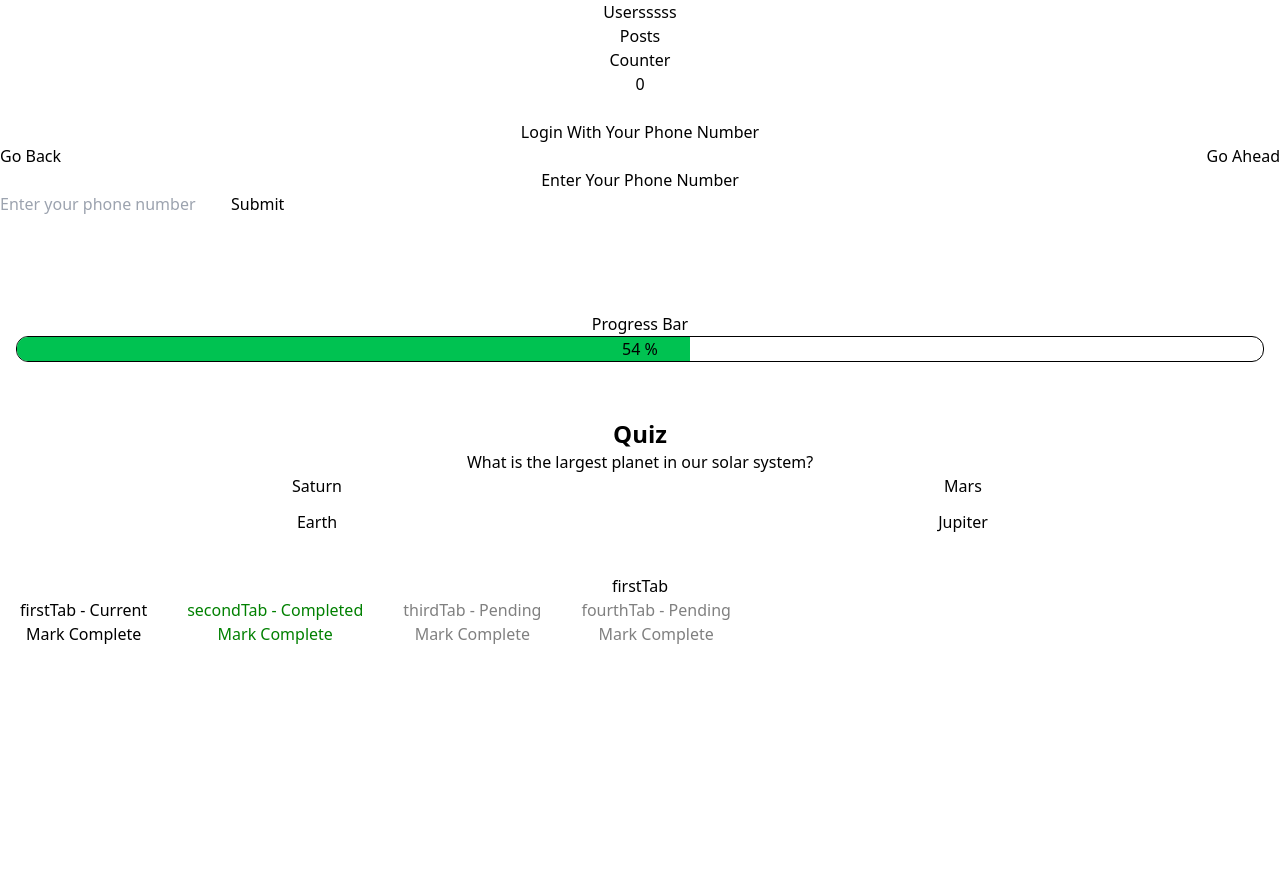
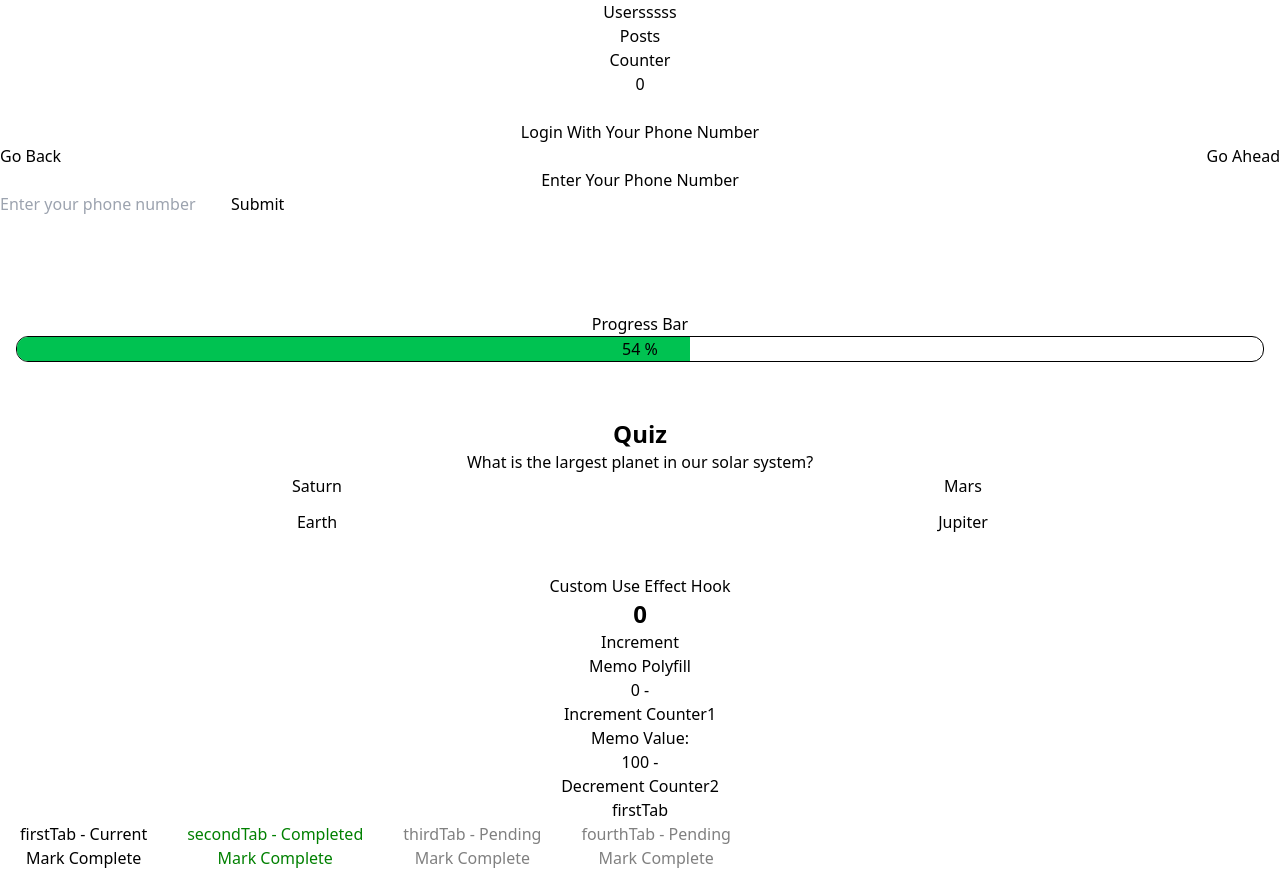
Before and after one commit to guptaanshik1/react-commons, a React (Vite) app: page / in a window 1280 px wide. Before the commit the page ends 800 px from the top, so only its background shows below. Built offline with nearby package versions, Linux system fonts and the light colour scheme.

Commit message:
made the polyfill for useMemo

```diff
--- a/src/App.tsx
+++ b/src/App.tsx
@@ -15,6 +15,8 @@ import Counter from "./components/Counter/Counter";
 import PhoneNumber from "./components/PhoneOtp/PhoneNumber";
 import ProgressBar from "./components/ProgressBar/ProgressBar";
 import Quiz from "./components/Quiz/Quiz";
+import Incrementer from "./components/Incrementer";
+import MemoPolyfill from "./components/MemoPolyfill";
 
 const App = () => {
   const [name, setName] = useState("John");
@@ -30,6 +32,8 @@ const App = () => {
       <PhoneNumber />
       <ProgressBar />
       <Quiz />
+      <Incrementer />
+      <MemoPolyfill />
       {/* <TimeoutComponent /> */}
       <UserData.Provider value={{ name, setName }}>
         {/* <LiveChatContainer /> */}
--- /dev/null
+++ b/src/components/Incrementer.tsx
@@ -0,0 +1,22 @@
+import { useEffect, useState } from "react";
+import useCustomEffect from "../hooks/common/useCustomEffect";
+
+const Incrementer = () => {
+  const [count, setCount] = useState(0);
+
+  console.log("Component re-rendered");
+
+  useCustomEffect(() => {
+    console.log("Effect Triggered: ", count);
+  });
+
+  return (
+    <div>
+      <h1>Custom Use Effect Hook</h1>
+      <h1 className="font-bold text-2xl">{count}</h1>
+      <button onClick={() => setCount((prev) => prev + 1)}>Increment</button>
+    </div>
+  );
+};
+
+export default Incrementer;
--- /dev/null
+++ b/src/components/MemoPolyfill.tsx
@@ -0,0 +1,31 @@
+import { useState } from "react";
+import useCustomMemo from "../hooks/common/useCustomMemo";
+
+const MemoPolyfill = () => {
+  const [counter1, setCounter1] = useState(0);
+  const [counter2, setCounter2] = useState(100);
+
+  const value = useCustomMemo<number>(() => {
+    console.log("Running the custom use memo");
+    counter1 * counter1;
+  }, [counter1]);
+
+  return (
+    <div className="flex flex-col justify-center align-middle">
+      <h1>Memo Polyfill</h1>
+      <div className="flex flex-col">
+        <p>{counter1} - </p>
+        <button onClick={() => setCounter1((prev) => prev + 1)}>
+          Increment Counter1
+        </button>
+        <p>Memo Value: {value}</p>
+        <p>{counter2} - </p>
+        <button onClick={() => setCounter2((prev) => prev - 1)}>
+          Decrement Counter2
+        </button>
+      </div>
+    </div>
+  );
+};
+
+export default MemoPolyfill;
--- /dev/null
+++ b/src/hooks/common/useCustomEffect.ts
@@ -0,0 +1,31 @@
+import { useRef } from "react";
+
+const useCustomEffect = (effect: () => any, deps?: any[]) => {
+  const firstRenderRef = useRef(true);
+  const prevDeps = useRef([]);
+
+  if (firstRenderRef.current) {
+    firstRenderRef.current = false;
+    const cleanUp = effect();
+    if (cleanUp && typeof cleanUp === "function") {
+      cleanUp();
+    }
+    return;
+  }
+
+  const depsChanged = deps
+    ? JSON.stringify(deps) !== JSON.stringify(prevDeps.current)
+    : true;
+
+  if (depsChanged) {
+    const cleanUp = effect();
+    if (cleanUp && typeof cleanUp === "function") {
+      cleanUp();
+    }
+  }
+
+  // @ts-ignore
+  prevDeps.current = deps || [];
+};
+
+export default useCustomEffect;
--- /dev/null
+++ b/src/hooks/common/useCustomMemo.ts
@@ -0,0 +1,45 @@
+import { useEffect, useRef } from "react";
+
+export interface IMemoRef<T> {
+  value: T;
+  deps: Array<any>;
+}
+
+export const areEqual = (
+  prevDeps: Array<any>,
+  newDeps: Array<any>
+): boolean => {
+  // if previously no deps and new deps then false
+  if (!prevDeps.length) return false;
+  // if both are unequal
+  if (prevDeps?.length !== newDeps.length) return false;
+
+  for (let i = 0; i < newDeps.length; i++) {
+    // checking if all deps are equal
+    if (prevDeps[i] !== newDeps[i]) return false;
+  }
+  return true;
+};
+
+const useCustomMemo = <T>(cb: () => any, deps: Array<any>): T => {
+  const memoizedRef = useRef<IMemoRef<T> | null>(null);
+
+  // checking changes in deps
+  if (!memoizedRef.current || !areEqual(memoizedRef.current?.deps, deps)) {
+    memoizedRef.current = {
+      value: cb(),
+      deps,
+    };
+  }
+
+  // cleanup
+  useEffect(() => {
+    return () => {
+      memoizedRef.current = null;
+    };
+  }, []);
+
+  return memoizedRef.current?.value;
+};
+
+export default useCustomMemo;
```
